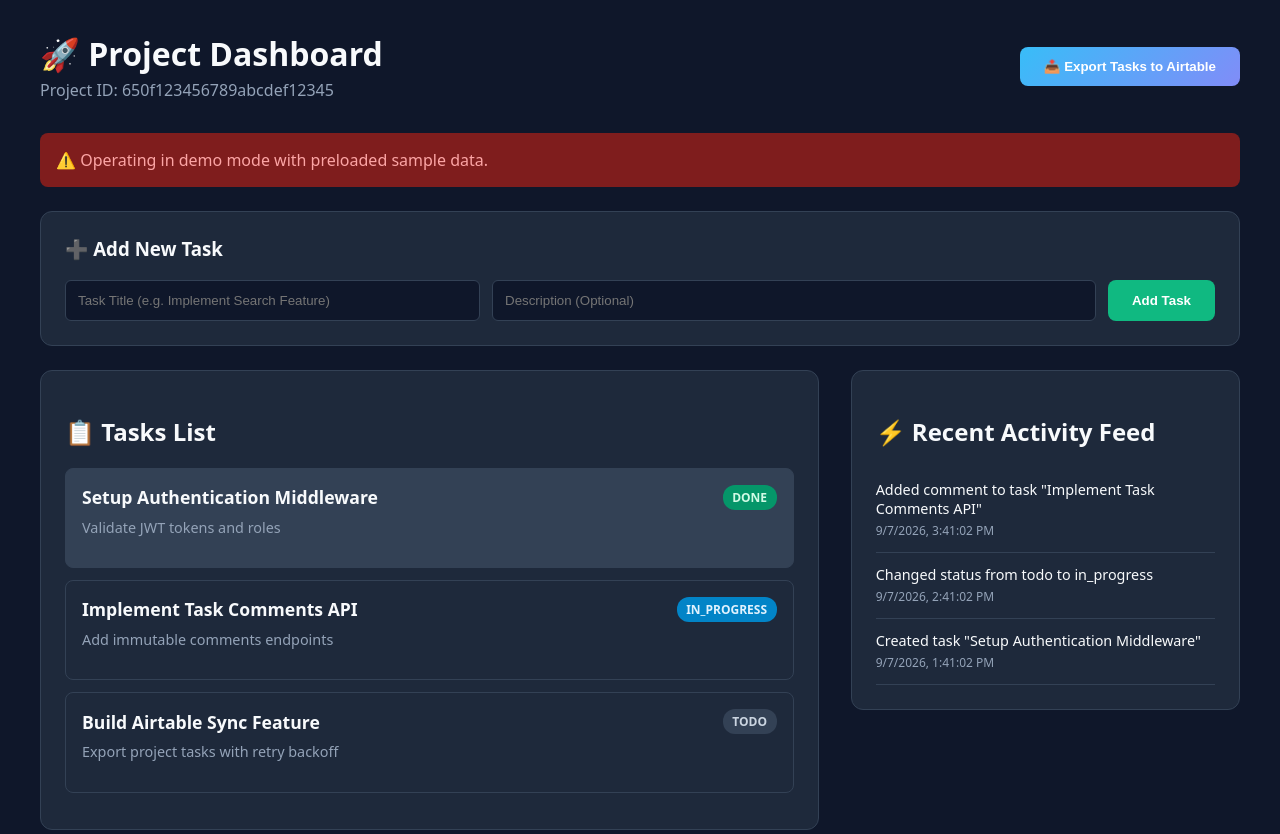
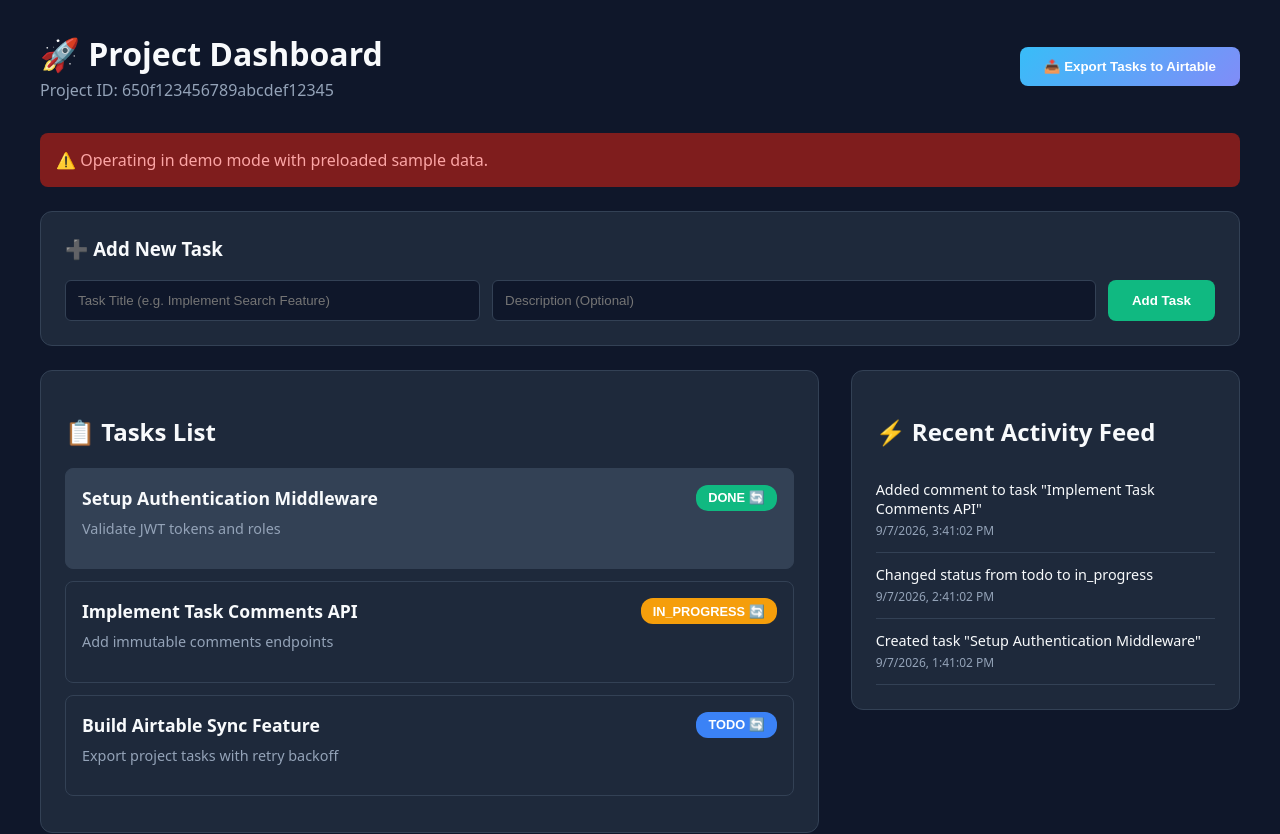
Before and after one commit to tankr556/Full_Stack_Practical_Task, a Next.js app in the folder frontend/: page / in a window 1280 px wide. Shown: the top 834 px of the page. Built offline with nearby package versions, Linux system fonts and the light colour scheme; no server answers.

Commit message:
feat: add interactive task status toggle button allowing users to switch status directly from UI

```diff
--- a/frontend/src/app/page.js
+++ b/frontend/src/app/page.js
@@ -240,6 +240,38 @@ export default function ProjectDetailPage() {
     }
   };
 
+  const handleToggleStatus = async (e, taskToUpdate) => {
+    e.stopPropagation();
+    const statusOrder = ['todo', 'in_progress', 'done'];
+    const nextStatus = statusOrder[(statusOrder.indexOf(taskToUpdate.status) + 1) % statusOrder.length];
+
+    // Optimistic UI Update
+    setTasks((prev) =>
+      prev.map((t) => (t._id === taskToUpdate._id ? { ...t, status: nextStatus } : t))
+    );
+
+    // Live update activity log
+    setActivities((prev) => [
+      { _id: 'act-' + Date.now(), details: `Updated "${taskToUpdate.title}" status to ${nextStatus.toUpperCase()}`, createdAt: new Date().toISOString() },
+      ...prev
+    ]);
+
+    try {
+      if (taskToUpdate._id && !taskToUpdate._id.startsWith('t-')) {
+        await fetch(`${API_BASE}/projects/tasks/${taskToUpdate._id}`, {
+          method: 'PATCH',
+          headers: {
+            'Content-Type': 'application/json',
+            Authorization: `Bearer ${token}`
+          },
+          body: JSON.stringify({ status: nextStatus })
+        });
+      }
+    } catch (err) {
+      // Keep optimistic UI state smooth
+    }
+  };
+
   return (
     <div className="container">
       <header style={{ display: 'flex', justifyContent: 'space-between', alignItems: 'center', marginBottom: '2rem' }}>
@@ -325,7 +357,21 @@ export default function ProjectDetailPage() {
                   >
                     <div style={{ display: 'flex', justifyContent: 'space-between', alignItems: 'center' }}>
                       <h3 style={{ margin: 0, fontSize: '1.1rem' }}>{task.title}</h3>
-                      <span className={`badge badge-${task.status}`}>{task.status}</span>
+                      <button
+                        onClick={(e) => handleToggleStatus(e, task)}
+                        style={{
+                          background: task.status === 'done' ? '#10b981' : task.status === 'in_progress' ? '#f59e0b' : '#3b82f6',
+                          color: '#fff',
+                          border: 'none',
+                          padding: '0.35rem 0.75rem',
+                          borderRadius: '12px',
+                          fontSize: '0.8rem',
+                          fontWeight: 'bold',
+                          cursor: 'pointer'
+                        }}
+                      >
+                        {task.status.toUpperCase()} 🔄
+                      </button>
                     </div>
                     <p style={{ color: 'var(--text-muted)', fontSize: '0.9rem', marginTop: '0.5rem' }}>
                       {task.description}
```
